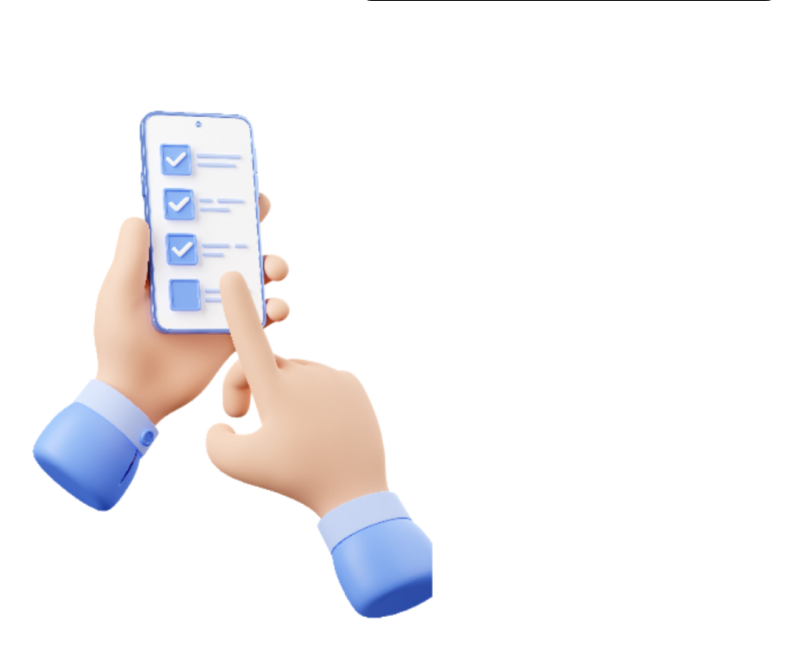
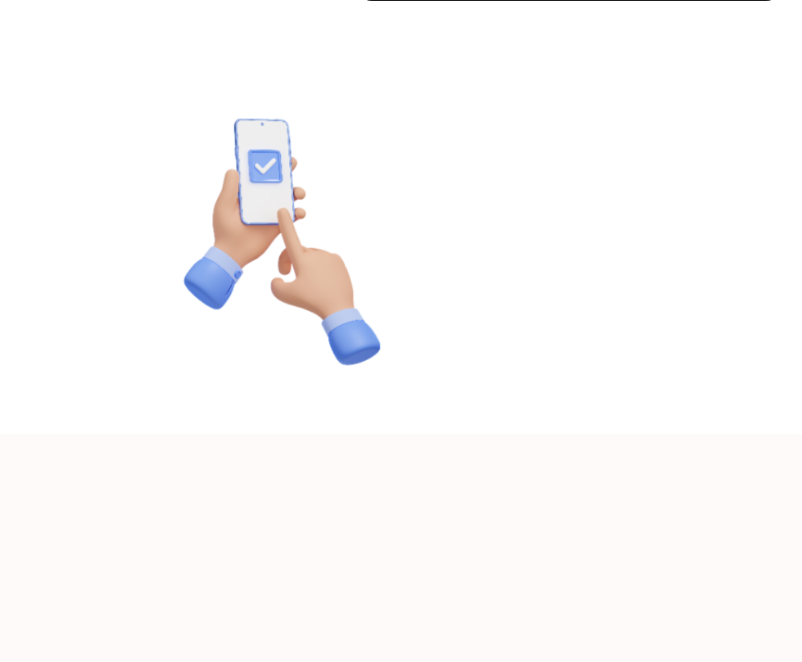
Before and after one commit to AriManjikian/Accomplishr, a Flask app: page / in a window 1280 px wide. Shown: the part 931-1593 px from the top of the page, without its empty margins (71-873 px from the left). After the commit the page ends 1297 px from the top, so only its background shows below. Run offline with Flask 3, Linux system fonts and the light colour scheme; some libraries are stand-ins or nearby versions.

Commit message:
carousel update

```diff
--- a/static/styles.css
+++ b/static/styles.css
@@ -16,9 +16,8 @@
   --sign-up-btn-hover: #28282b;
   /*navbar*/
   --dark-secondary: #3d465f;
+  --light-secondary: #1d1d1f;
   --light-navbar: #e4e4e4;
-  /*btn*/
-  --light-secondary: #1d1d1f;
 }
 
 *,
@@ -162,8 +161,8 @@
   overflow: hidden;
 }
 .carousel-item {
+  display: none;
   position: relative;
-  display: none;
   -webkit-box-align: center;
   -ms-flex-align: center;
   align-items: center;
@@ -175,9 +174,12 @@
   backface-visibility: hidden;
   -webkit-perspective: 1000px;
   perspective: 1000px;
+  padding: 2rem;
 }
 
 .carousel-item img{
+  grid-column: 1;
+  grid-row: 1/span 2;
   padding: 1rem;
   width: 45%;
 }
@@ -185,7 +187,11 @@
 .carousel-item-next,
 .carousel-item-prev,
 .carousel-item.active {
-  display: block;
+  display: grid;
+  grid-template-columns: repeat(2, 1fr);
+  grid-template-rows: repeat(2, 1fr);
+  align-items: center;
+  justify-items: center;
 }
 .carousel-item-next,
 .carousel-item-prev {
@@ -263,10 +269,10 @@
   opacity: 0.9;
 }
 .carousel-control-prev {
-  left: 0;
+  left: 1rem;
 }
 .carousel-control-next {
-  right: 0;
+  right: 1rem;
 }
 .carousel-control-next-icon,
 .carousel-control-prev-icon {
```
Also changed, not shown: static/phone.png.
